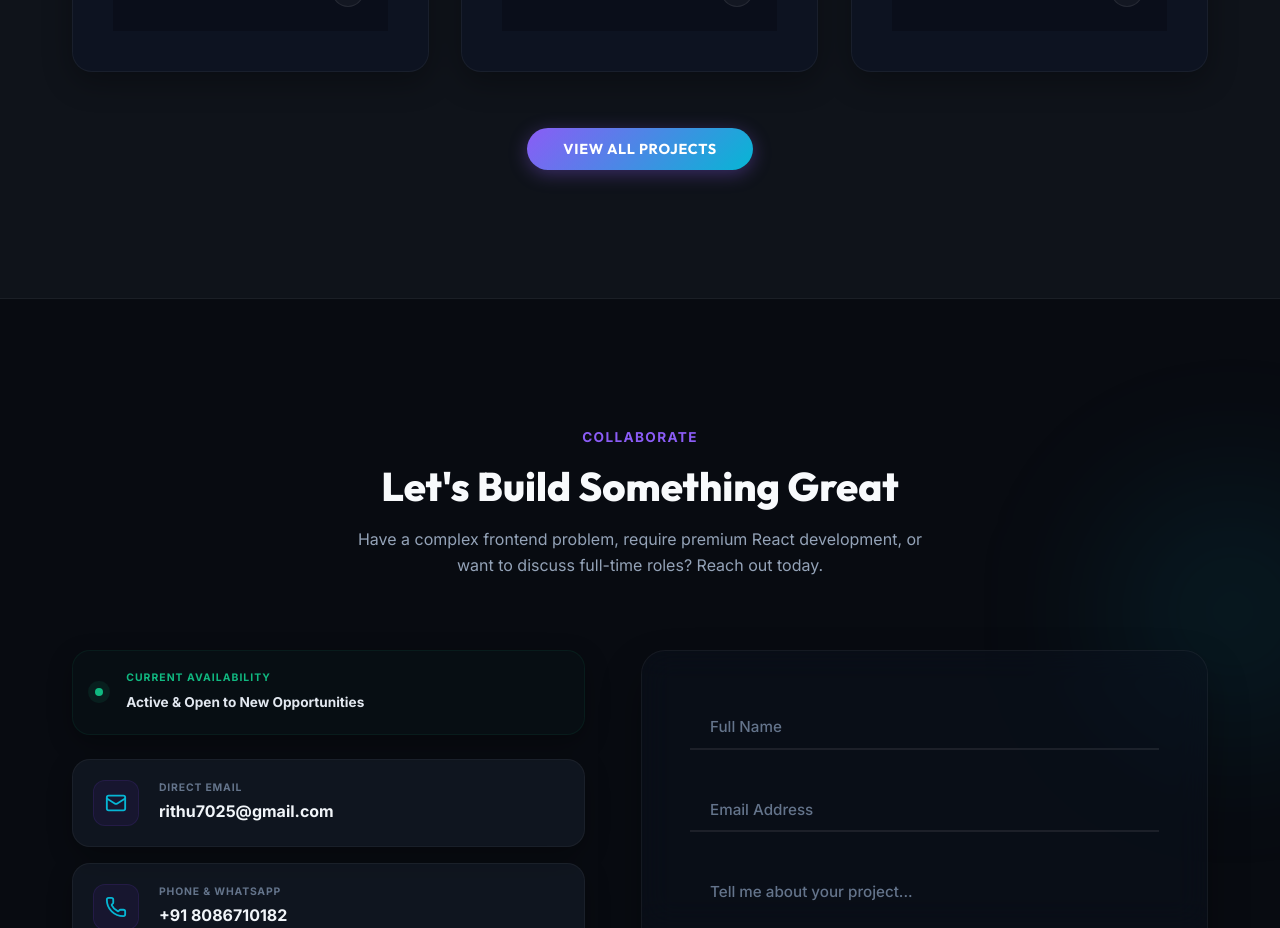
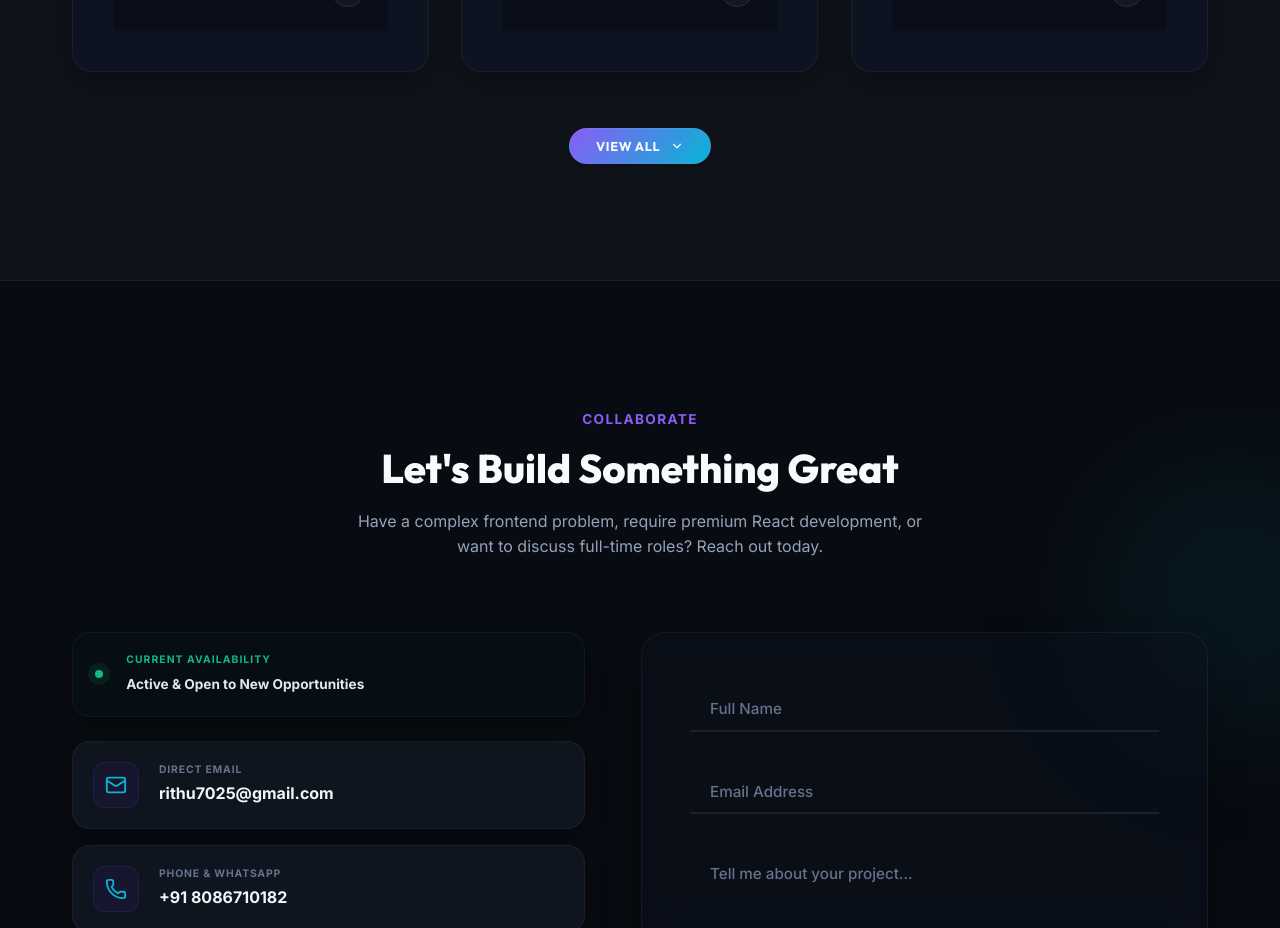
Before and after one commit to rithu-parna/my_portfolio, a React (Vite) app: page / in a window 1280 px wide. Shown: the part 4820-5748 px from the top of the page. Built offline with nearby package versions, Linux system fonts and the light colour scheme.

Commit message:
refactor: update view-more button styling and integrate animated dropdown icon for project list toggling

```diff
--- a/src/App.css
+++ b/src/App.css
@@ -950,24 +950,37 @@
 }
 
 .view-more-btn {
-  padding: 0.75rem 2.25rem;
+  display: inline-flex;
+  align-items: center;
+  gap: 0.6rem;
+  padding: 0.55rem 1.6rem;
   border-radius: 100px;
+  font-family: var(--font-display);
   font-weight: 700;
   letter-spacing: 0.05em;
-  font-size: 0.9rem;
+  font-size: 0.8rem;
   text-transform: uppercase;
   background: linear-gradient(135deg, var(--accent-primary) 0%, var(--accent-secondary) 100%);
-  border: none;
-  color: #fff;
-  box-shadow: 0 4px 18px var(--accent-glow);
+  border: 1px solid var(--card-border);
+  color: var(--text-primary);
+  margin-bottom: -12px;
   cursor: pointer;
   transition: all var(--transition-normal);
+  box-shadow: var(--shadow-sm);
 }
 
 .view-more-btn:hover {
   transform: translateY(-2px);
-  box-shadow: 0 6px 22px var(--accent-glow);
-  filter: brightness(1.1);
+  border-color: var(--accent-primary);
+  box-shadow: 0 4px 15px rgba(139, 92, 246, 0.15);
+}
+
+.view-more-icon {
+  transition: transform var(--transition-normal);
+}
+
+.view-more-icon.rotated {
+  transform: rotate(180deg);
 }
 
 /* Premium Split-Screen Modal Overlay */
--- a/src/App.jsx
+++ b/src/App.jsx
@@ -17,6 +17,7 @@ import {
   MapPin,
   Phone,
   ChevronRight,
+  ChevronDown,
   Copy,
   Download,
   Calendar,
@@ -876,7 +877,7 @@ function App() {
           {filteredProjects.length > 3 && (
             <div className="view-more-container">
               <button
-                className="btn btn-primary view-more-btn"
+                className="view-more-btn"
                 onClick={() => {
                   setShowAllProjects(!showAllProjects);
                   if (showAllProjects) {
@@ -884,7 +885,11 @@ function App() {
                   }
                 }}
               >
-                {showAllProjects ? 'Show Less Projects' : 'View All Projects'}
+                <span>{showAllProjects ? 'View Less' : 'View All'}</span>
+                <ChevronDown
+                  size={14}
+                  className={`view-more-icon ${showAllProjects ? 'rotated' : ''}`}
+                />
               </button>
             </div>
           )}
```
